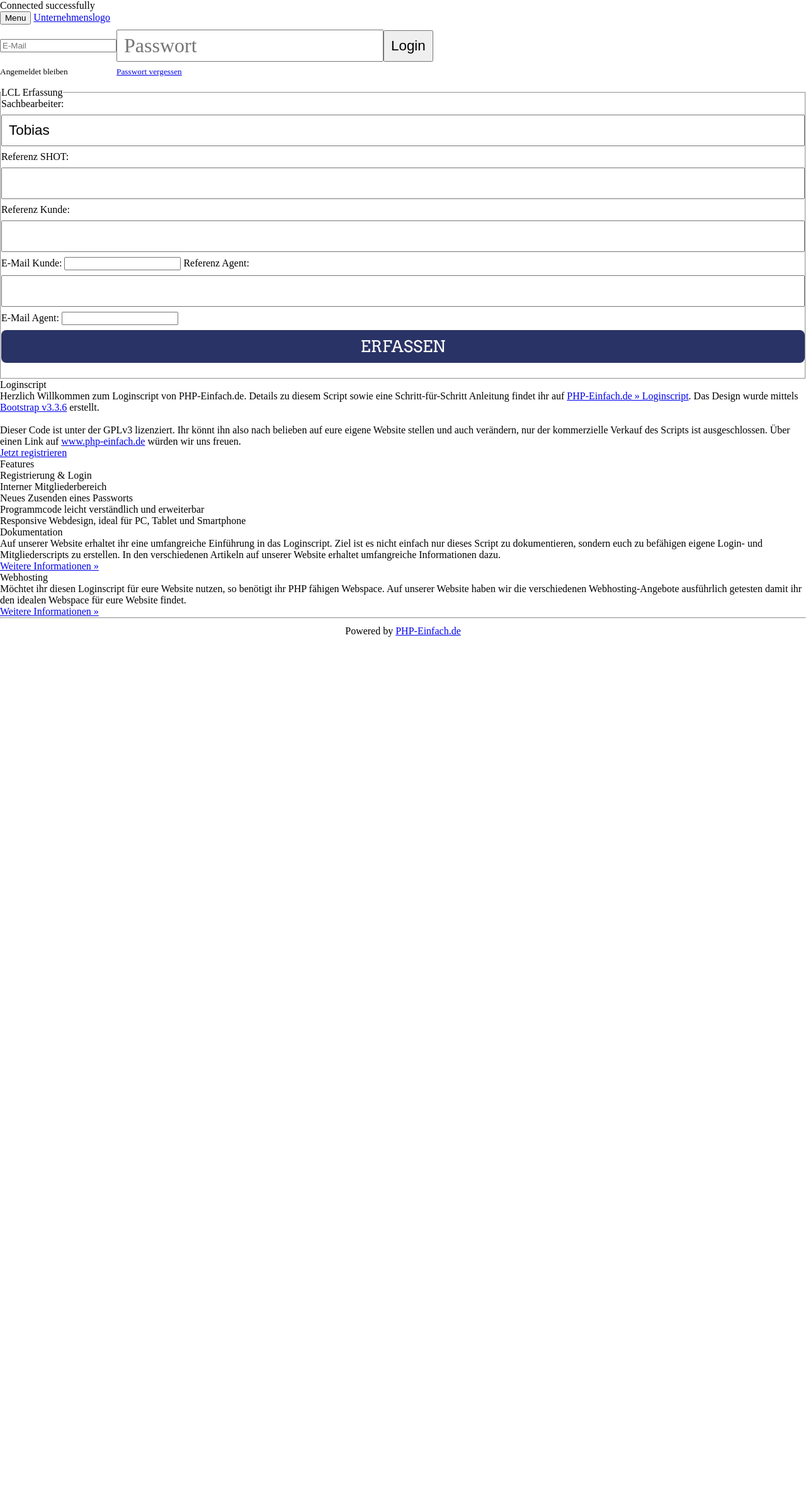
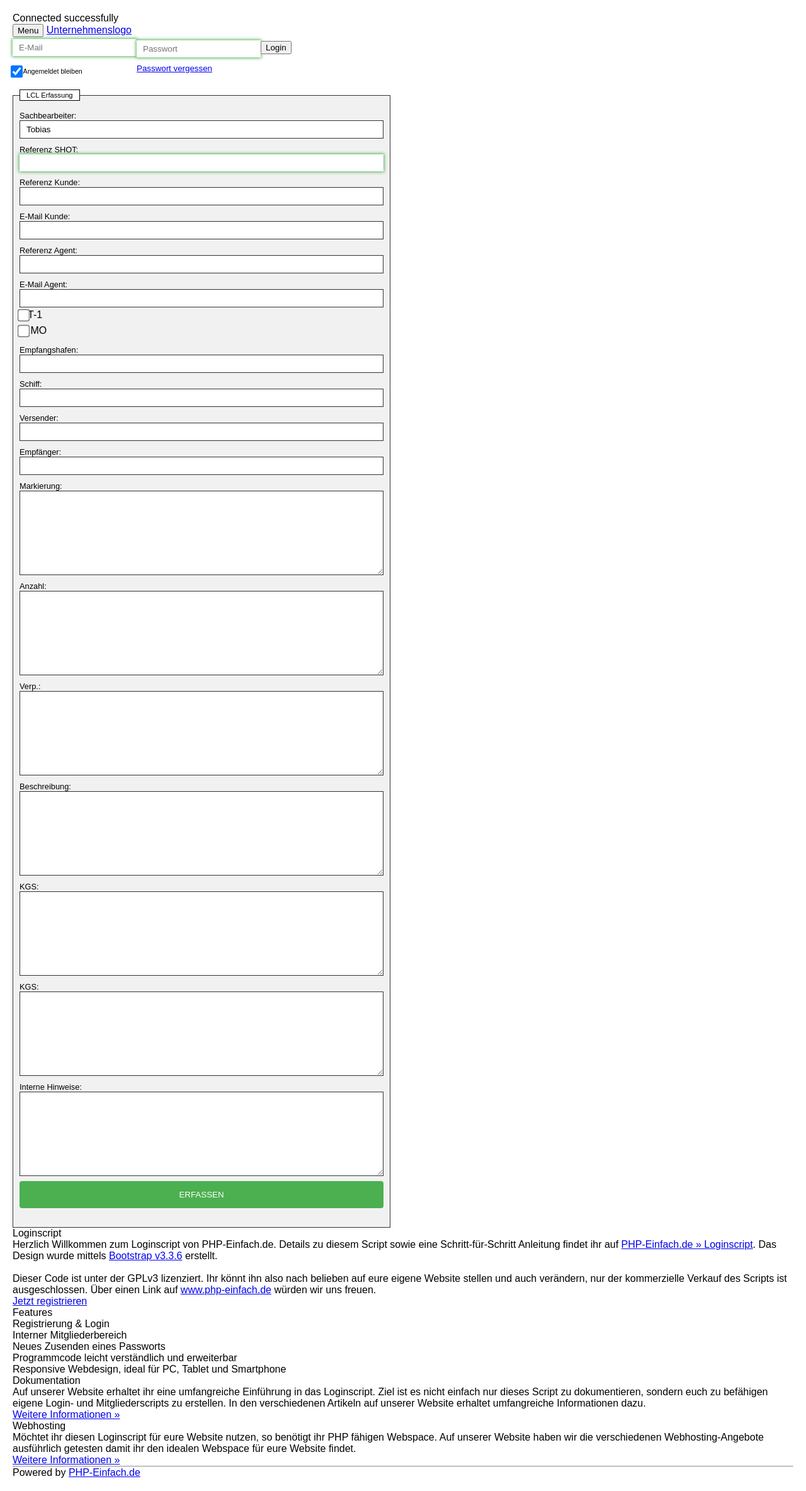
Before and after one commit to approved4me/cargoliti, a PHP site: page / in a window 1280 px wide. Shown: the whole page at 63% size. Before the commit the page ends 1011 px from the top, so only its background shows below. Run offline with PHP 8.4, Linux system fonts and the light colour scheme; some libraries are stand-ins or nearby versions.

Commit message:
Form Update

```diff
--- a/css/style.css
+++ b/css/style.css
@@ -1,156 +1,73 @@
 /*! minireset.css v0.0.3 | MIT License | github.com/jgthms/minireset.css */html,body,p,ol,ul,li,dl,dt,dd,blockquote,figure,fieldset,legend,textarea,pre,iframe,hr,h1,h2,h3,h4,h5,h6{margin:0;padding:0}h1,h2,h3,h4,h5,h6{font-size:100%;font-weight:normal}ul{list-style:none}button,input,select,textarea{margin:0}html{box-sizing:border-box}*,*:before,*:after{box-sizing:inherit}img,embed,iframe,object,audio,video{height:auto;max-width:100%}iframe{border:0}table{border-collapse:collapse;border-spacing:0}td,th{padding:0;text-align:left}
 /*! minireset.css v0.0.3 | MIT License | github.com/jgthms/minireset.css */
+
 body {
-  height: 100%;
+   font: 1em sans-serif;
+   padding: 20px;
+   margin: 0;
 }
 
-.content {
-  display: flex;
-  flex-direction: column;
-  height: 100vh; /* Avoid the IE 10-11 `min-height` bug. */
-	font-family: 'Rubik', sans-serif;
+fieldset {
+   max-width: 600px;
+   margin: 0;
+   background-color: #f1f1f1;
 }
 
-.wrapper {
-	max-width: 768px;
-	width: 100%;
-	margin: 0 auto;
+label {
+   display: block;
+   padding: 10px 0 0;
+   text-decoration: none;
+   font-size: 0.8em
 }
 
-header {
-  width: 100%;
-  background: url(../img/menubg.png);
-  text-align: center;
-  background-repeat: repeat-x;
-  max-height: auto;
-  padding: 10px;
-  display: inline-block;
-  color: white;
-}
-
-section {
-  flex: 1 0 auto; /* Prevent Chrome, Opera, and Safari from letting these items shrink to smaller than their content's default minimum size. */
-}
-
-.top h1 {
-  padding: 10px;
-  font-family: 'Arvo', serif;
-  font-size: 2.4em;
-  font-weight: 700;
-  color: #2A3365;
-}
-
-.form {
-  padding: 10px;
-}
-
-.vergessen {
-  float: right;
-  color: #326DA4;
+legend {
+   background-color: #fff;
+   border: 1px solid #000;
+   padding: 2px 10px;
+   font-size: 0.7em;
 }
 
 input[type=text],
-[type=password],
-[type=submit] {
-  width: 100%;
-  padding: 10px 10px;
-  margin: 8px 0;
-  box-sizing: border-box;
-  font-size: 1.4em
+input[type=email],
+input[type=password],
+input[type=number],
+textarea,
+fieldset {
+   width: 100%;
+   border: 1px solid #333;
+   margin: 0;
+   padding: 6px 10px;
+   box-sizing: border-box;
 }
 
-input[type="password"] {
-  font-family: caption;
-  font-size: 2em;
-	padding: 5px 10px;
+input[type=checkbox],
+input[type=radio] {
+   transform: scale(1.5);
+   height: 25px;
+   vertical-align: middle;
 }
 
-input[type=checkbox]+label {
-  display: block;
-  cursor: pointer;
+input:invalid {
+   border: none;
+   box-shadow: 0 0 5px 1px #4CAF50;
 }
 
-input[type=checkbox] {
-  display: none;
-}
-
-input[type=checkbox]+label:before {
-  content: "\2714";
-  border: 0.1em solid #000;
-  border-radius: 0.2em;
-  display: inline-block;
-  width: 1.5em;
-  height: 1.5em;
-  padding-left: 0.2em;
-  padding-bottom: 0.3em;
-  margin-right: 0.2em;
-  vertical-align: bottom;
-  color: transparent;
-  transition: .2s;
-}
-
-input[type=checkbox]+label:active:before {
-  transform: scale(0);
-}
-
-input[type=checkbox]:checked+label:before {
-  background-color: MediumSeaGreen;
-  border-color: MediumSeaGreen;
-  color: #fff;
+input:first-child {
+   margin-top: 5px;
 }
 
 input[type=submit] {
-	background-color: #2A3365; /* Green */
-	border: none;
-	border-radius: 8px;
-	color: #fff;
-	padding: 10px;
-	text-align: center;
-	text-decoration: none;
-	font-family: 'Arvo', serif;
-	font-size: 1.6em;
-	text-transform: uppercase;
+   background-color: #4CAF50;
+   color: white;
+   padding: 14px 20px;
+   margin: 8px 0;
+   border: none;
+   border-radius: 4px;
+   cursor: pointer;
+   text-transform: uppercase;
+   width: 100%;
 }
 
-.bottom {
-	text-align: center;
-	text-decoration: none;
+input[type=submit]:hover {
+   background-color: #45a049;
 }
-
-.bottom a {
-	text-decoration: none;
-	color: #326DA4;
-}
-
-footer {
-  flex-shrink: 0; /* Prevent Chrome, Opera, and Safari from letting these items shrink to smaller than their content's default minimum size. */
-	display: flex;
-	justify-content: center;
-	padding: 0 20px;
-	text-align: center;
-	line-height: 2.5em;
-}
-
-.hamburger {
-  display: flex;
-	flex-direction: column;
-	align-items: flex-end;
-	flex-wrap: nowrap;
-	padding-right: 20px;
-	height: 0;
-}
-
-.hamburger button {
-	background-color: transparent;
-	border: none;
-	text-decoration: none;
-	font-size: 2em;
-}
-
-.mystyle {
-  display: none;
-}
-
-.newClassName {
-  display: block;
-}
--- a/inc/lcl_erfassung.inc.php
+++ b/inc/lcl_erfassung.inc.php
@@ -3,7 +3,7 @@
 	<legend>LCL Erfassung</legend>
 	<form action="" method="POST">
 		<label for="sachbearbeiter">Sachbearbeiter:</label>
-		<input type="text" name="sachbearbeiter" value="Tobias">
+		<input type="text" name="user" value="Tobias">
 		<label for="ref_lager">Referenz SHOT:</label>
 		<input type="text" name="ref_lager" required>
 		<label for="ref_Kunde">Referenz Kunde:</label>
@@ -14,6 +14,36 @@
 		<input type="text" name="ref_agent">
 		<label for="mail_agent">E-Mail Agent:</label>
 		<input type="email" name="email">
+
+		<input type="checkbox" name="t1" value="T-1">T-1<br>
+		<input type="checkbox" name="imo" value="T-1">IMO<br>
+
+		<label for="pod">Empfangshafen:</label>
+		<input type="text" name="pod">
+		<label for="schiff">Schiff:</label>
+		<input type="text" name="schiff">
+		<label for="shipper">Versender:</label>
+		<input type="text" name="shipper">
+		<label for="consignee">Empfänger:</label>
+		<input type="text" name="consignee">
+
+		<label for="marks">Markierung:</label>
+		<textarea name="marks" rows="8" cols="25"></textarea>
+		<label for="anzahl">Anzahl:</label>
+		<textarea name="marks" rows="8" cols="4"></textarea>
+		<label for="Verpackung">Verp.:</label>
+		<textarea name="package" rows="8" cols="8"></textarea>
+		<label for="description">Beschreibung:</label>
+		<textarea name="description" rows="8" cols="30"></textarea>
+		<label for="kgs">KGS:</label>
+		<textarea name="kgs" rows="8" cols="4"></textarea>
+		<label for="cbm">KGS:</label>
+		<textarea name="cbm" rows="8" cols="4"></textarea>
+
+		<label for="internal">Interne Hinweise:</label>
+		<textarea name="internal" rows="8" cols="100"></textarea>
+
+
 		<br />
 		<input type="submit" value="Erfassen"> </form>
 </fieldset>
--- a/index.php
+++ b/index.php
@@ -2,7 +2,7 @@
 session_start();
 require_once("inc/config.inc.php");
 require_once("inc/functions.inc.php");
-include("templates/header.inc.php")
+include("templates/header.inc.php");
 ?>
 
 
--- a/templates/header.inc.php
+++ b/templates/header.inc.php
@@ -5,7 +5,7 @@
     <meta name="viewport" content="width=device-width, initial-scale=1.0">
     <meta http-equiv="X-UA-Compatible" content="ie=edge">
     <link href="https://fonts.googleapis.com/css?family=Arvo:400,700|Rubik" rel="stylesheet">
-    <link rel="stylesheet" type="text/css" href="../css/style.css">
+    <link rel="stylesheet" type="text/css" href="css/style.css">
     <script src="main.js"></script>
     <title>SHOT PACKING CENTER</title>
 </head>
@@ -21,7 +21,9 @@
           </button>
           <a class="navbar-brand" href="index.php"><i class="glyphicon glyphicon-leaf logo"></i> Unternehmenslogo</a>
         </div>
-        <?php if(!is_checked_in()): ?>
+        <!-- <?php if(!is_checked_in()): ?>
+        		important php  stuff
+        -->
         <div id="navbar" class="navbar-collapse collapse">
           <form class="navbar-form navbar-right" action="login.php" method="post">
 			<table class="login" role="presentation">
```
